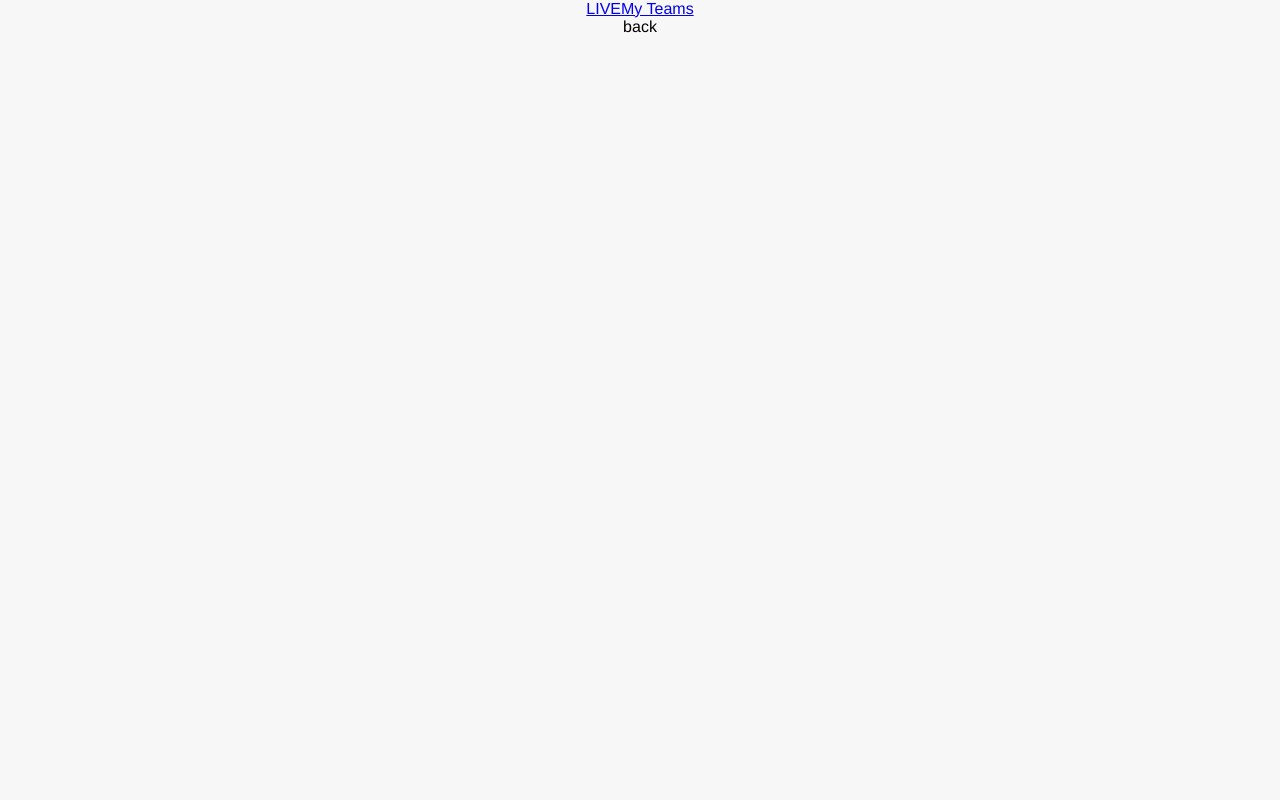
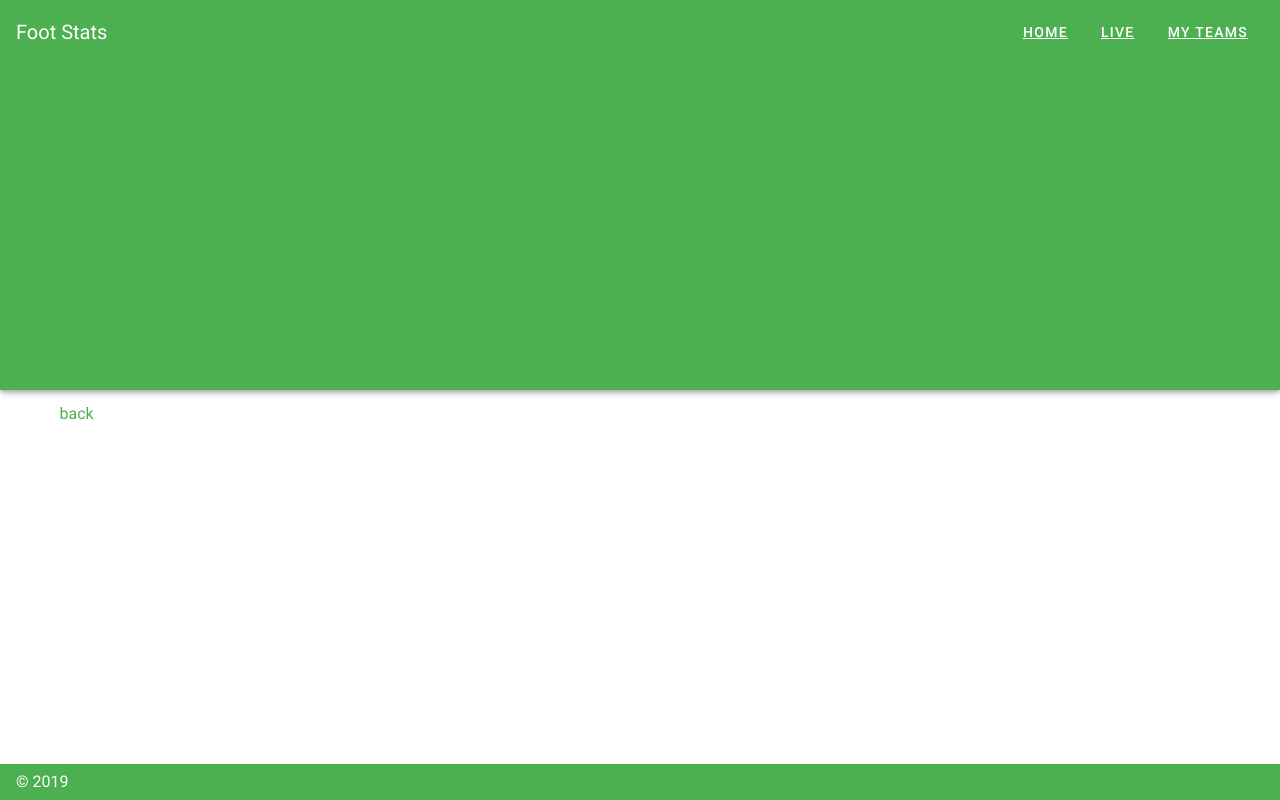
Before and after one commit to SeuZeRicardo/football-vue, a Vue app: page / in a window 1280 px wide. Built offline with nearby package versions, Linux system fonts and the light colour scheme; no server answers.

Commit message:
add vuetify, include animation loader and components

```diff
--- a/src/App.vue
+++ b/src/App.vue
@@ -1,24 +1,34 @@
 <template>
-  <div id="app">
-    <div>
-      <router-link to="/live">LIVE</router-link>
-      <router-link to="/myteams">My Teams</router-link>
-    </div>
-    <router-view/>
-  </div>
+  <!-- APP BAR [BAR TOP] -->
+  <v-app id="app">
+    <v-toolbar color="green" dark>
+      <v-toolbar-title>
+        Foot Stats
+      </v-toolbar-title>
+
+      <v-spacer></v-spacer>
+
+      <v-toolbar-items>
+        <v-btn text>
+          <router-link class="white--text" to="/Home">Home</router-link>
+        </v-btn>
+        <v-btn text>
+          <router-link class="white--text" to="/live">LIVE</router-link>
+        </v-btn>
+        <v-btn text>
+          <router-link class="white--text" to="/myteams">My Teams</router-link>
+        </v-btn>
+      </v-toolbar-items>
+    </v-toolbar>
+    <!-- MAIN CONTENT -->
+    <v-content>
+      <v-container>
+        <router-view />
+      </v-container>
+    </v-content>
+    <!--- FOOTER-->
+    <v-footer color="green" app>
+      <span class="white--text">&copy; 2019</span>
+    </v-footer>
+  </v-app>
 </template>
-
-<style>
-  html, body {
-    font-size: 16px;
-    margin: 0;
-    padding: 0;
-    background-color: #f7f7f7;
-  }
-  #app {
-    font-family: 'Avenir', Helvetica, Arial, sans-serif;
-    -webkit-font-smoothing: antialiased;
-    -moz-osx-font-smoothing: grayscale;
-    text-align: center;
-  }
-</style>
--- a/src/components/Card.vue
+++ b/src/components/Card.vue
@@ -1,16 +1,10 @@
 <template>
-  <div class="card">
-    <div class="songs-list">
-      <div class="songs-item" v-for="competitionItem in data" v-bind:key="competitionItem.id"
-        v-on:click="$store.commit('SET_CURRENT_COMPETITION', competitionItem.code)">
-        <div class="content">
-          <div class="text">
-            <h3>{{competitionItem.name}}</h3>
-            <h3>{{competitionItem.area.name}}</h3>
-          </div>
-        </div>
-      </div>
-    </div>
+  <div class="league-list">
+    <v-card class="league-item" v-for="competitionItem in data" v-bind:key="competitionItem.id"
+      v-on:click="$store.commit('SET_CURRENT_COMPETITION', competitionItem.code)" cols="auto">
+      <v-card-title>{{competitionItem.name}}</v-card-title>
+      <v-card-text>{{competitionItem.area.name}}</v-card-text>
+    </v-card>
   </div>
 </template>
 
--- a/src/plugins/vuetify.js
+++ b/src/plugins/vuetify.js
@@ -7,4 +7,20 @@ export default new Vuetify({
   icons: {
     iconfont: 'mdi',
   },
+  /**
+   * Custom Color
+   */
+  theme: {
+    themes: {
+      light: {
+        primary: '#4caf50',
+        secondary: '#ff5722',
+        accent: '#ffeb3b',
+        error: '#f44336',
+        warning: '#ffc107',
+        info: '#607d8b',
+        success: '#8bc34a'
+      },
+    },
+  },
 });
--- a/src/store.js
+++ b/src/store.js
@@ -8,7 +8,8 @@ export default new Vuex.Store({
   state: {
     competitionList: null,
     currentCompetition: null,
-    todaysMatches: ''
+    todaysMatches: '',
+    loadingApiData: false
   },
   /** Actions -> It´s to commit mutations
    * [commit] serve to change state data
@@ -16,6 +17,7 @@ export default new Vuex.Store({
   actions: {
     /** Get all competition List Avaliable */
     loadCompetitionList: function () {
+      this.loadingApiData = true;
       axios({
           headers: {
             'X-Auth-Token': 'e9c6e436a05442488ce54e147180c5c7'
@@ -30,6 +32,7 @@ export default new Vuex.Store({
           this.commit('SET_COMPETITION_LIST', competitionList);
         })
         .catch(response => (this.competitionList = response))
+      this.loadingApiData = false;
     },
     /** On Click Save the current League that user click */
     setCurrentCompetition: payload => {
--- a/src/views/Home.vue
+++ b/src/views/Home.vue
@@ -3,6 +3,7 @@
     <div>
       <a @click="$router.go(-1)">back</a>
     </div>
+    <span class="mdi mdi-loading spin" v-show="loadingApiData"></span>
     <Card v-bind:data="competitionList" v-if="competitionList"/>
   </div>
 </template>
@@ -25,6 +26,7 @@
       /** Displaying state data using Vuex */
       ...mapState([
         'competitionList',
+        'loadingApiData'
       ])
     },
   }
```
